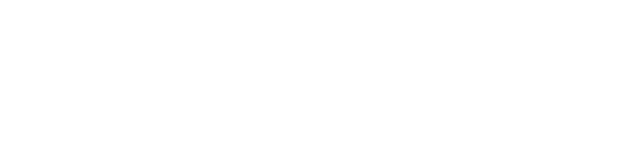
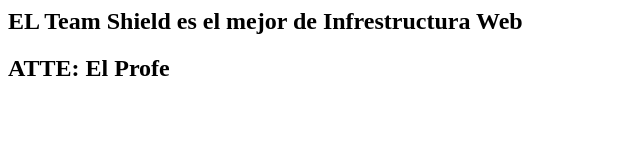
Before and after one commit to UltraFIC/IDWAsignature, a plain HTML site: page IDWEquipoNo2/index.html in a window 1280 px wide. Shown: the whole page, without its empty margins (0-640 px from the left). Drawn offline with Linux system fonts and the light colour scheme.

Commit message:
Update index.html

```diff
--- a/IDWEquipoNo2/index.html
+++ b/IDWEquipoNo2/index.html
@@ -3,3 +3,8 @@ Kevin Esquivel
 Paul Gallegos
 Angel Becerra
 Salvador De Alba -->
+
+<html>
+    <h2>EL Team Shield es el mejor de Infrestructura Web</h2>
+    <h2>ATTE: El Profe</h2>
+</html>
```
